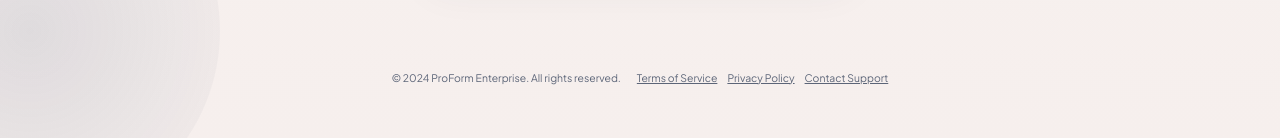
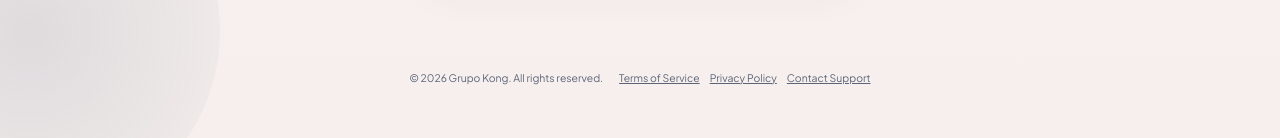
Before and after one commit to M1000o/Oc, an Angular app in the folder oc-frontend/: page /login in a window 1280 px wide. Shown: the part 659-797 px from the top of the page. Built offline with nearby package versions, Linux system fonts and the light colour scheme.

Commit message:
feat: Update footer copyright year and enhance redirect logic in login page

```diff
--- a/oc-frontend/src/app/features/login/login.page.html
+++ b/oc-frontend/src/app/features/login/login.page.html
@@ -64,7 +64,7 @@
   </section>
 
   <footer class="auth-footer">
-    <span>© 2024 ProForm Enterprise. All rights reserved.</span>
+    <span>© 2026 Grupo Kong. All rights reserved.</span>
     <nav>
       <a href="/">Terms of Service</a>
       <a href="/">Privacy Policy</a>
--- a/oc-frontend/src/app/features/login/login.page.ts
+++ b/oc-frontend/src/app/features/login/login.page.ts
@@ -36,7 +36,8 @@ export class LoginPage {
     }
 
     const { username, password } = this.form.getRawValue();
-    const redirectTo = this.route.snapshot.queryParamMap.get('redirectTo') || '/portal';
+    const redirectTo =
+      this.route.snapshot.queryParamMap.get('redirectTo') || this.authService.getDefaultPortalRoute();
 
     this.isSubmitting.set(true);
     this.authService
```
